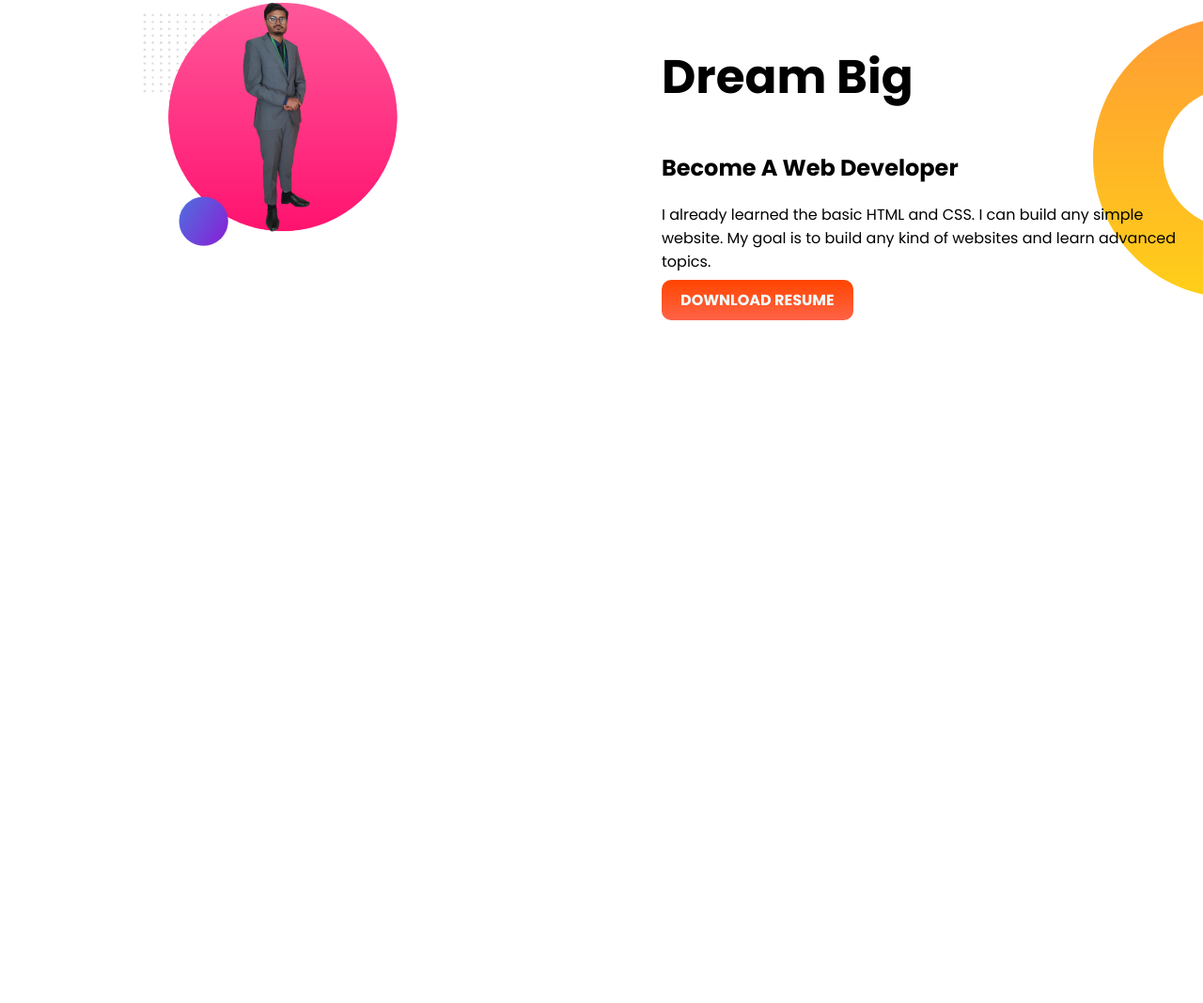
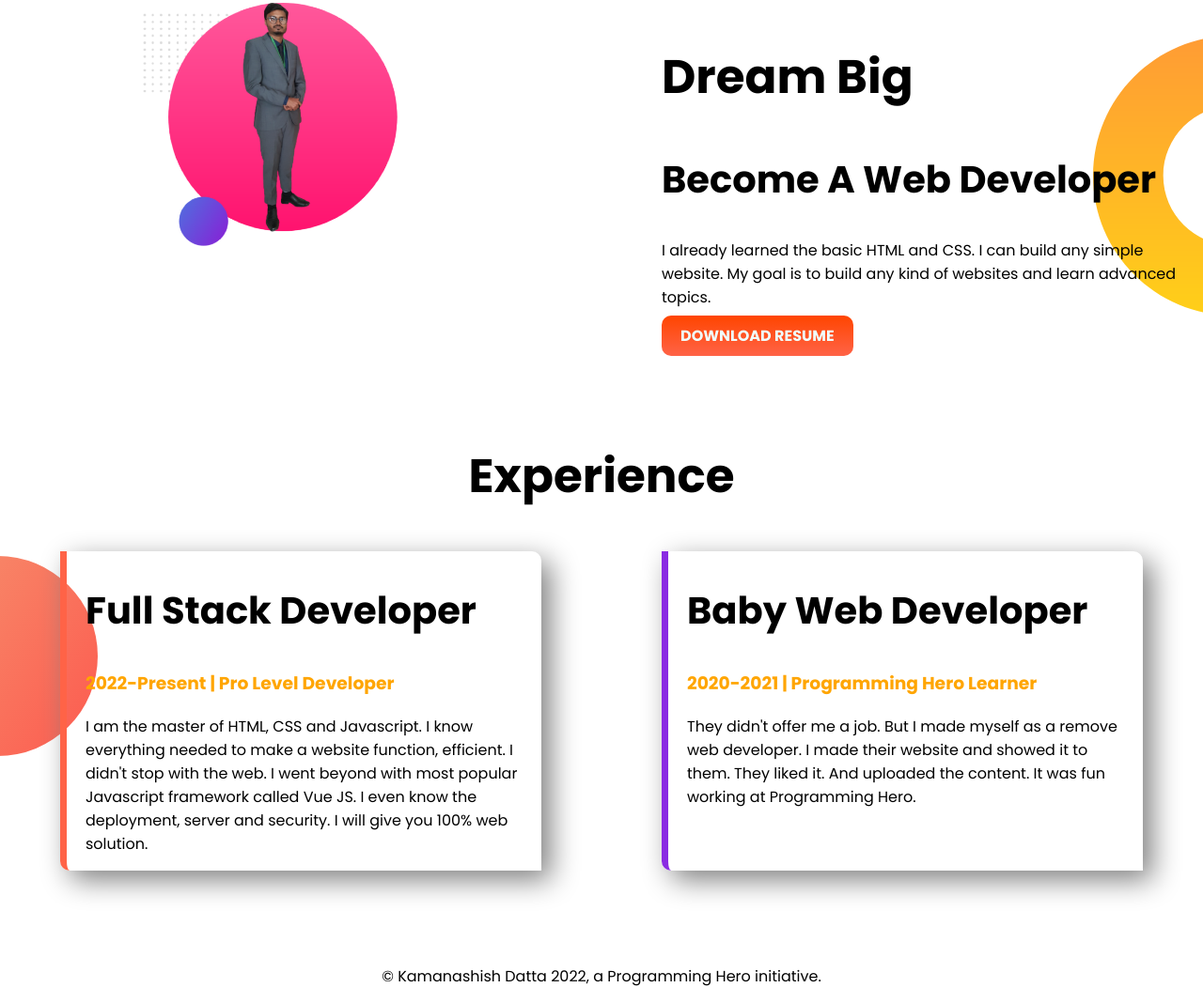
Before and after one commit to kashishdipro/hero-portfolio, a plain HTML site: page index.html in a window 1280 px wide. Shown: the part 635-1703 px from the top of the page at 94% size. Before the commit the page ends 1067 px from the top, so only its background shows below. Drawn offline with Linux system fonts and the light colour scheme.

Commit message:
fourth commit

```diff
--- a/index.html
+++ b/index.html
@@ -12,7 +12,7 @@
 </head>
 <body>
     <!-- Start Top Banner -->
-    <section class="top-banner">
+    <section class="top-banner flexiable-container">
         <div class="container">
             <h1>Welcome To</h1>
             <h1><span class="kashish">Kamanashish Datta</span> World!</h1>
@@ -26,7 +26,7 @@
     </section>
     <!-- End Top Banner -->
     <!-- Start Dream -->
-    <section class="dream-big">
+    <section class="dream-big flexiable-container">
         <div class="container">
             <img src="./images/kashish2.png" alt="kashish-pic">
         </div>
@@ -39,5 +39,25 @@
 
     </section>
     <!-- End Dream -->
+    <!-- Start Experience -->
+    <section class="experience">
+        <h1 class="experience-title">Experience</h1>
+        <div class="flexiable-container">
+            <div id= "experience-full" class="experience-container">
+                <h2>Full Stack Developer</h2>
+                <h3 class="kashish">2022-Present | Pro Level Developer </h3>
+                <p>I am the master of HTML, CSS and Javascript. I know everything needed to make a website function, efficient. I didn't stop with the web. I went beyond with most popular Javascript framework called Vue JS. I even know the deployment, server and security. I will give you 100% web solution.</p>
+            </div>
+            <div id="experience-baby" class="experience-container">
+                <h2>Baby Web Developer</h2>
+                <h3 class="kashish">2020-2021 | Programming Hero Learner</h3>
+                <p>They didn't offer me a job. But I made myself as a remove web developer. I made their website and showed it to them. They liked it. And uploaded the content. It was fun working at Programming Hero.</p>
+            </div>
+        </div>
+    </section>
+    <!-- End Experience -->
 </body>
+<footer>
+    <p>© Kamanashish Datta 2022, a Programming Hero initiative.</p>
+</footer>
 </html>
--- a/style.css
+++ b/style.css
@@ -5,10 +5,13 @@ body{
 h1{
     font-size: 50px;
 }
+h2{
+    font-size: 40px;
+}
 .kashish{
     color: orange;
 }
-section{
+.flexiable-container{
     display: flex;
     margin-bottom: 100px;
 }
@@ -36,3 +39,29 @@ section{
     background-repeat: no-repeat;
     background-position: right;
 }
+.experience{
+    background-image: url(./images/exp-bg.png);
+    background-repeat: no-repeat;
+    background-position: left;
+}
+.experience-title{
+    text-align: center;
+}
+.experience-container{
+    width: 50%;
+    margin-left: 5%;
+    margin-right: 5%;
+    padding: 0 20px;
+    box-shadow: 10px 10px 30px gray;
+}
+#experience-full{
+    border-left: 7px solid tomato;
+    border-radius: 0 10px 0 10px;
+}
+#experience-baby{
+    border-left: 7px solid blueviolet;
+    border-radius: 0 10px 0 10px;
+}
+footer p{
+    text-align: center;
+}
```
